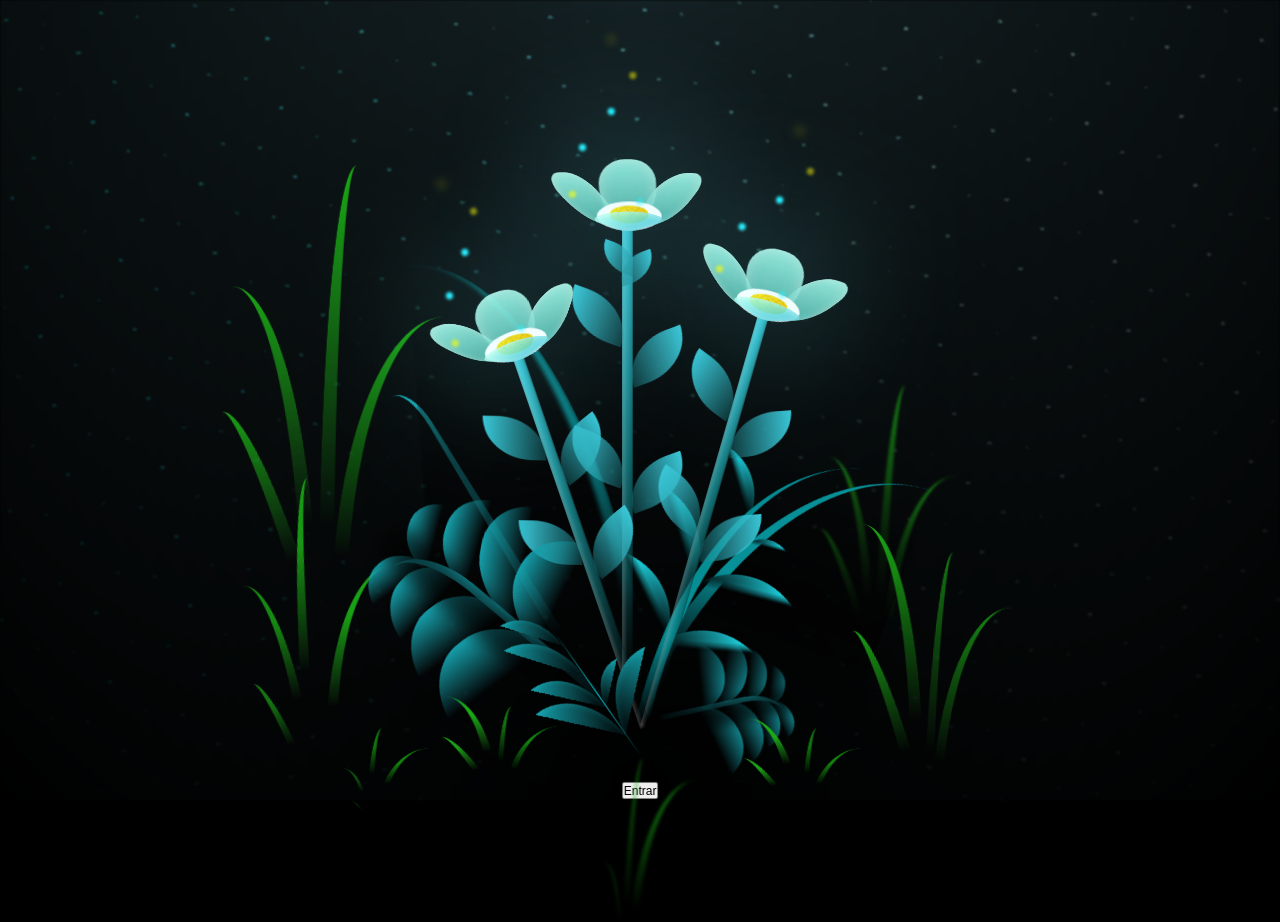
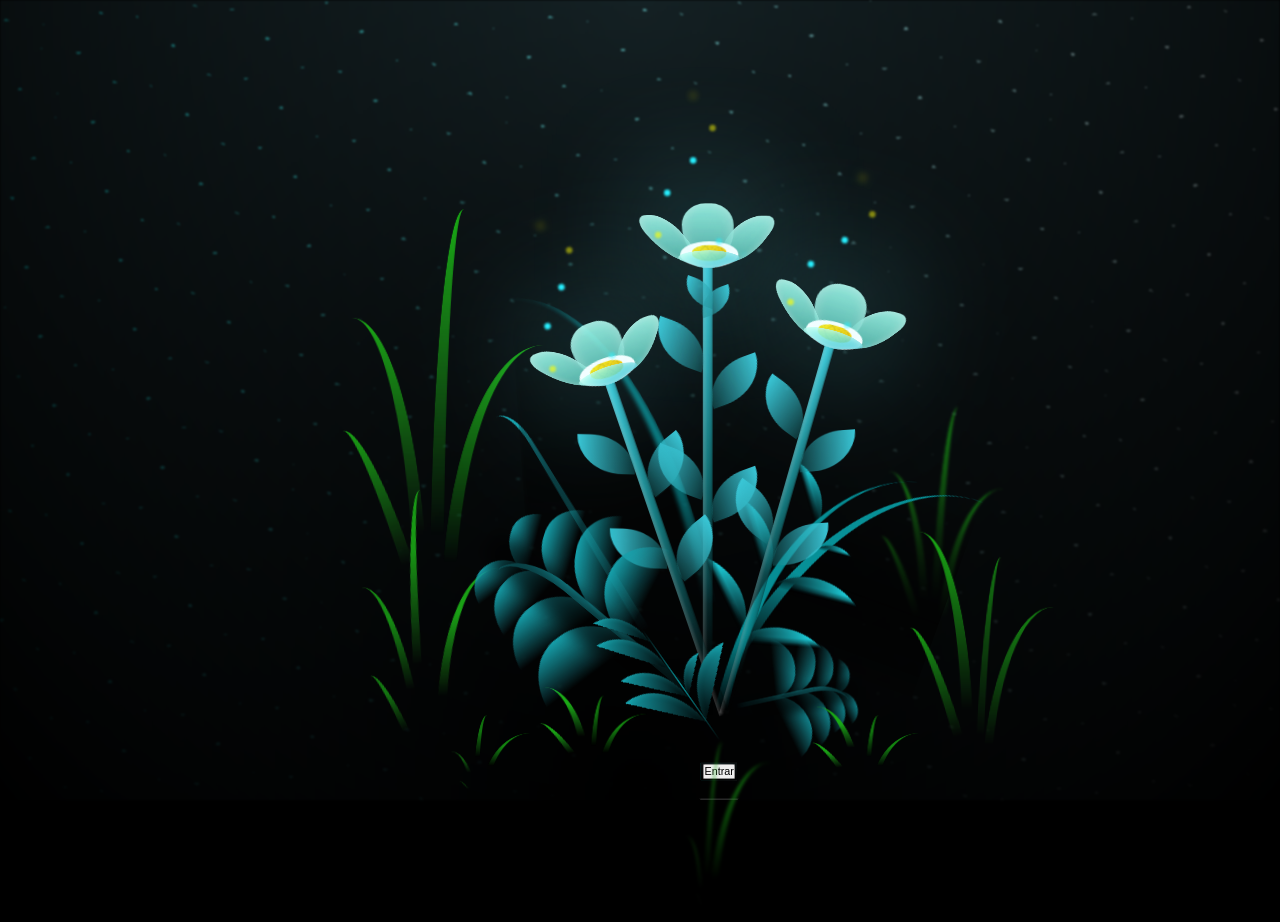
Before and after one commit to stormdownn/My-site-romantic, a plain HTML site: page index.html in a window 1280 px wide. Drawn offline with Linux system fonts and the light colour scheme.

Commit message:
Update index.html

```diff
--- a/index.html
+++ b/index.html
@@ -1,4 +1,10 @@
 <!DOCTYPE html>
+body class="container">
+  <!-- Tela inicial -->
+  <div id="intro">
+    <div class="night"></div>
+    <div class="flowers">
+
 <html lang="en">
 <head>
     <meta charset="UTF-8">
@@ -306,6 +312,11 @@
           <div class="leaf leaf--3"></div>
         </div>
       </div>
+
+      <button onclick="entrarSite()">Entrar</button>
+    </div>
+</div>
+
   <!-- Botão Entrar -->
     <button onclick="entrarSite()">Entrar</button>
   </div>
```
